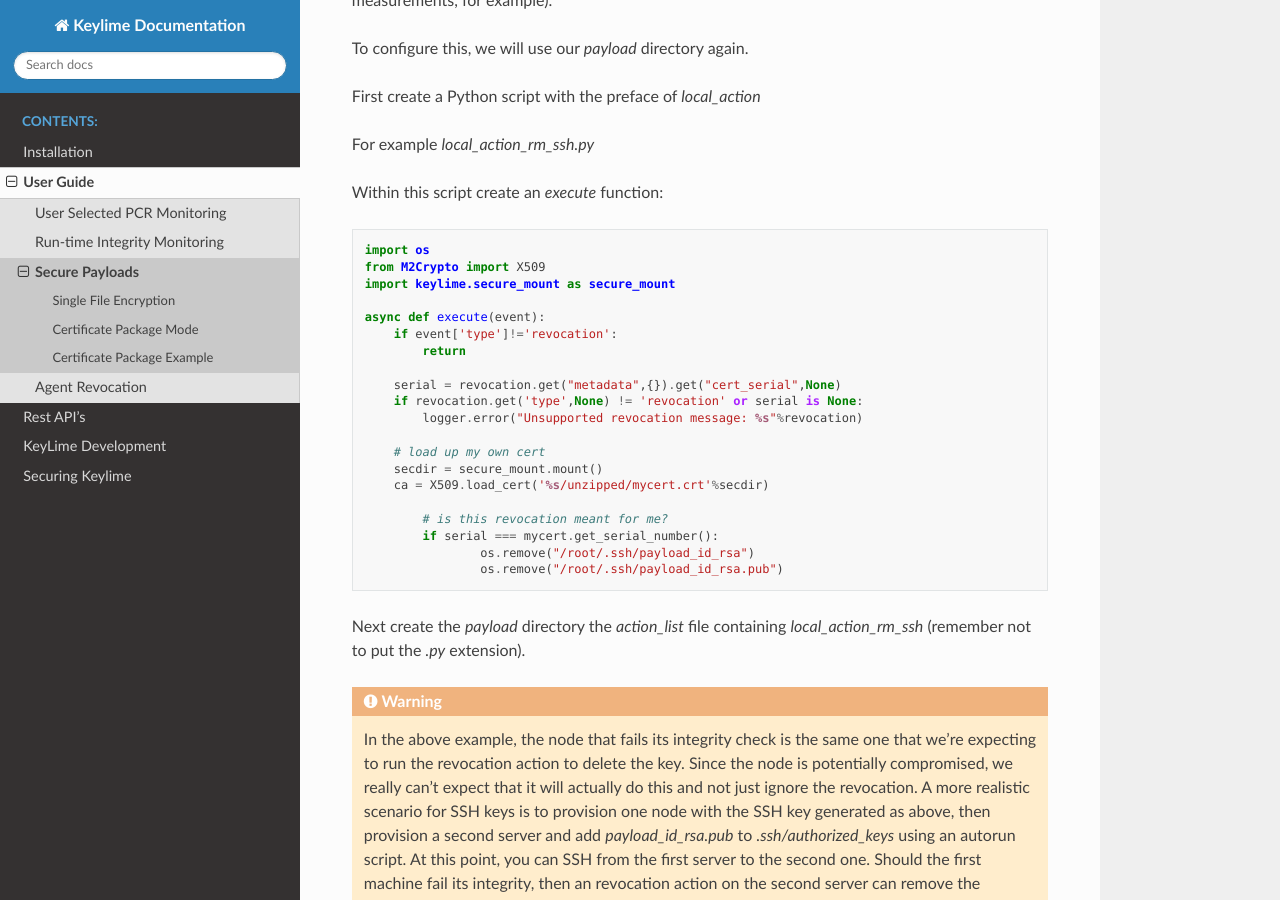
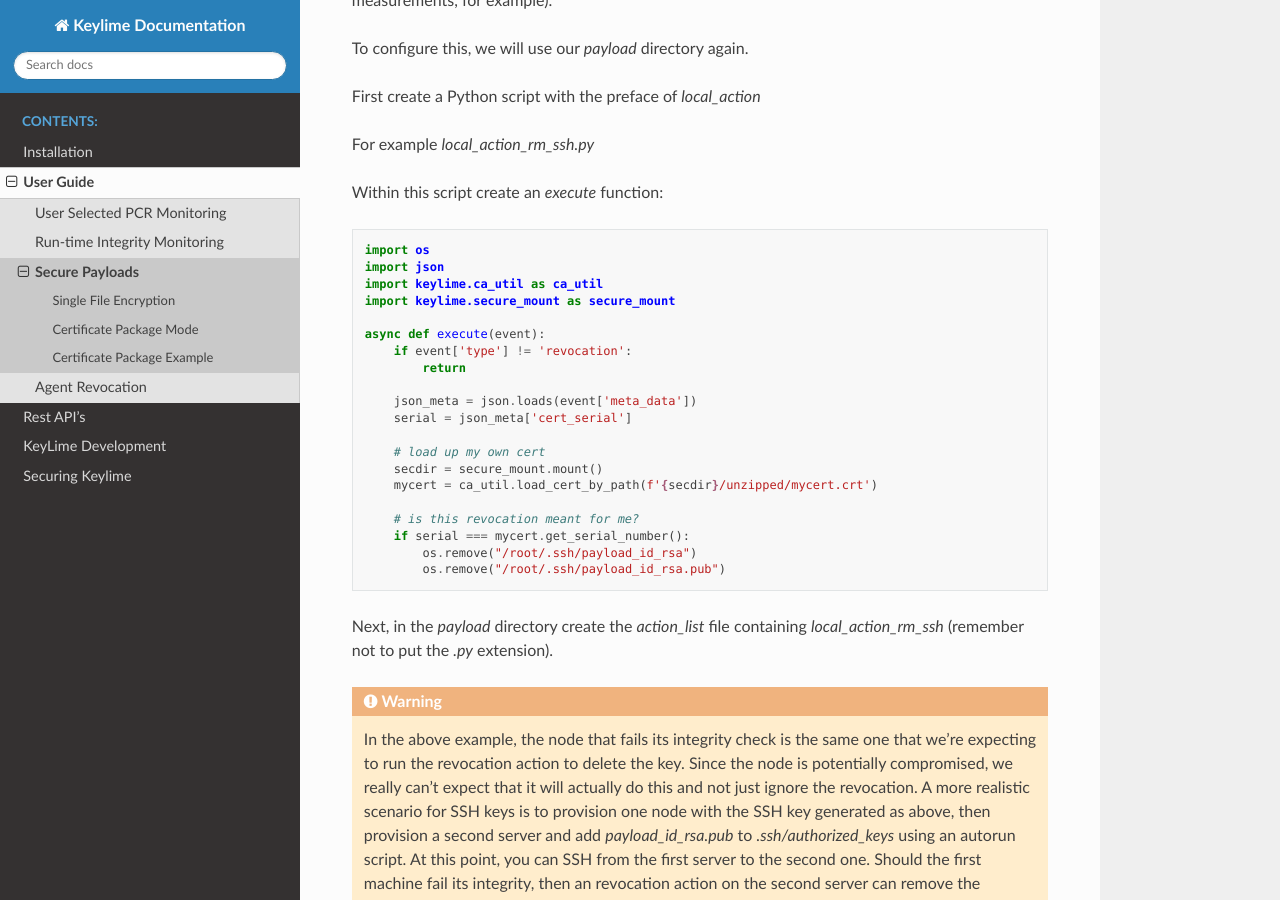
Before and after one commit to keylime/keylime, a Sphinx documentation site: the page built from docs/user_guide/secure_payload.rst, in a window 1280 px wide and 900 px high, scrolled down 3861 px. Built offline with Sphinx 7.4.7 and the Read the Docs theme 2.0.0, drawn with Linux system fonts in a browser that asks for light colours.

Commit message:
user_guide/secure_payload: Update revocation action example
This fixes mismatches in local variable names, adjusts to the
'meta_data' attribute format, and switches to using keylime.ca_util
instead of M2Crypto.

Signed-off-by: Daiki Ueno <dueno@redhat.com>

```diff
--- a/docs/user_guide/secure_payload.rst
+++ b/docs/user_guide/secure_payload.rst
@@ -196,27 +196,27 @@ Within this script create an `execute` function:
 .. sourcecode:: python
 
     import os
-    from M2Crypto import X509
+    import json
+    import keylime.ca_util as ca_util
     import keylime.secure_mount as secure_mount
 
     async def execute(event):
-        if event['type']!='revocation':
+        if event['type'] != 'revocation':
             return
 
-        serial = revocation.get("metadata",{}).get("cert_serial",None)
-        if revocation.get('type',None) != 'revocation' or serial is None:
-            logger.error("Unsupported revocation message: %s"%revocation)
+	json_meta = json.loads(event['meta_data'])
+        serial = json_meta['cert_serial']
 
         # load up my own cert
         secdir = secure_mount.mount()
-        ca = X509.load_cert('%s/unzipped/mycert.crt'%secdir)
+        mycert = ca_util.load_cert_by_path(f'{secdir}/unzipped/mycert.crt')
 
-            # is this revocation meant for me?
-            if serial === mycert.get_serial_number():
-                    os.remove("/root/.ssh/payload_id_rsa")
-                    os.remove("/root/.ssh/payload_id_rsa.pub")
+        # is this revocation meant for me?
+        if serial === mycert.get_serial_number():
+            os.remove("/root/.ssh/payload_id_rsa")
+            os.remove("/root/.ssh/payload_id_rsa.pub")
 
-Next create the `payload` directory the  `action_list` file containing
+Next, in the `payload` directory create the `action_list` file containing
 `local_action_rm_ssh` (remember not to put the `.py` extension).
 
 .. warning::
```
